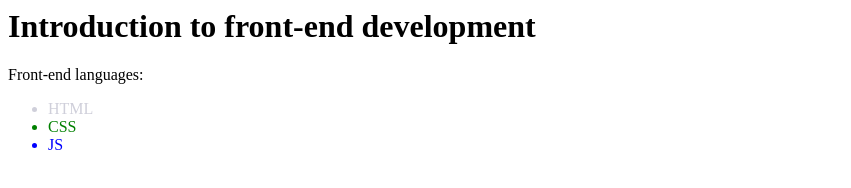
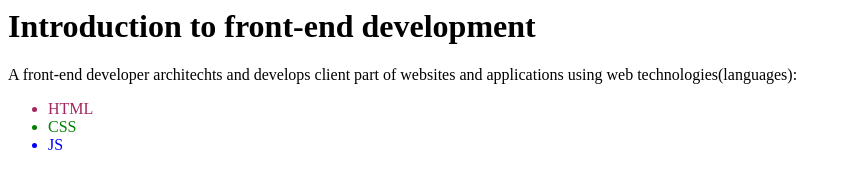
Before and after one commit to djordjekristic/front-end-development, a plain HTML site: page index.html in a window 1280 px wide. Shown: the whole page, without its empty margins (0-851 px from the left). Drawn offline with Linux system fonts and the light colour scheme.

Commit message:
new version

```diff
--- a/index.html
+++ b/index.html
@@ -1,9 +1,9 @@
 <h1>Introduction to front-end development</h1>
-<p>Front-end languages:</p>
+<p>A front-end developer architechts and develops client part of websites and applications using web technologies(languages):</p>
 
 
 <ul>
-<li style="color: rgb(207, 207, 218)";>HTML</li>
+<li style="color: rgb(163, 39, 95)";>HTML</li>
 <li style="color: green";>CSS</li>
 <li style="color: blue";>JS</li>
 </ul>
```
